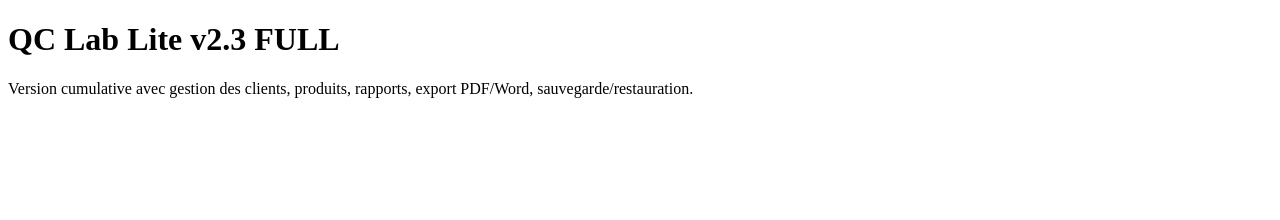
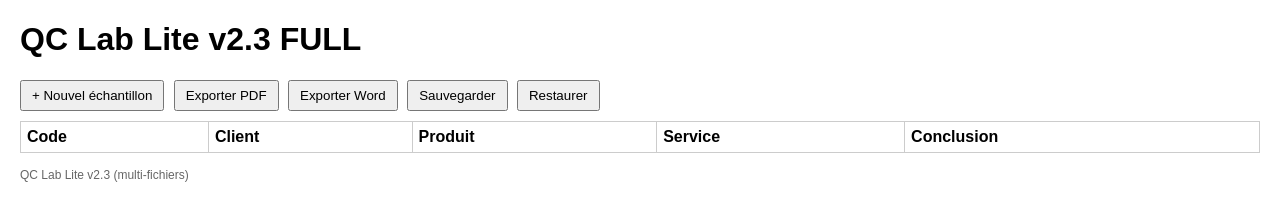
Before and after one commit to chihablabqc-lgtm/qc-lab-lite, a plain HTML site: page index.html in a window 1280 px wide. Drawn offline with Linux system fonts and the light colour scheme.

Commit message:
Add files via upload

```diff
--- a/index.html
+++ b/index.html
@@ -4,12 +4,29 @@
   <meta charset="UTF-8">
   <meta name="viewport" content="width=device-width,initial-scale=1"/>
   <title>QC Lab Lite v2.3 — Pages</title>
+  <link rel="stylesheet" href="style.css">
 </head>
 <body>
-  <h1>QC Lab Lite v2.3 FULL</h1>
-  <p>Version cumulative avec gestion des clients, produits, rapports, export PDF/Word, sauvegarde/restauration.</p>
-  <script>
-    console.log("QC Lab Lite v2.3 FULL chargé avec succès !");
-  </script>
+  <header>
+    <h1>QC Lab Lite v2.3 FULL</h1>
+    <nav>
+      <button onclick="newSample()">+ Nouvel échantillon</button>
+      <button onclick="exportPDF()">Exporter PDF</button>
+      <button onclick="exportWord()">Exporter Word</button>
+      <button onclick="backup()">Sauvegarder</button>
+      <input type="file" id="restoreFile" onchange="restore(event)" style="display:none"/>
+      <button onclick="document.getElementById('restoreFile').click()">Restaurer</button>
+    </nav>
+  </header>
+  <main>
+    <table id="samples">
+      <thead><tr><th>Code</th><th>Client</th><th>Produit</th><th>Service</th><th>Conclusion</th></tr></thead>
+      <tbody></tbody>
+    </table>
+  </main>
+  <footer>
+    <p class="muted">QC Lab Lite v2.3 (multi-fichiers)</p>
+  </footer>
+  <script src="app.js"></script>
 </body>
 </html>
--- a/style.css
+++ b/style.css
@@ -1,4 +1,6 @@
 body{font-family:Arial,Helvetica,sans-serif;margin:20px}
+header{margin-bottom:10px}
+button{margin-right:5px;padding:6px 10px}
 table{border-collapse:collapse;width:100%}
 th,td{border:1px solid #ccc;padding:6px;text-align:left}
-header{margin-bottom:10px} button{margin-right:5px}
+footer{margin-top:15px;color:#666;font-size:12px}
```
